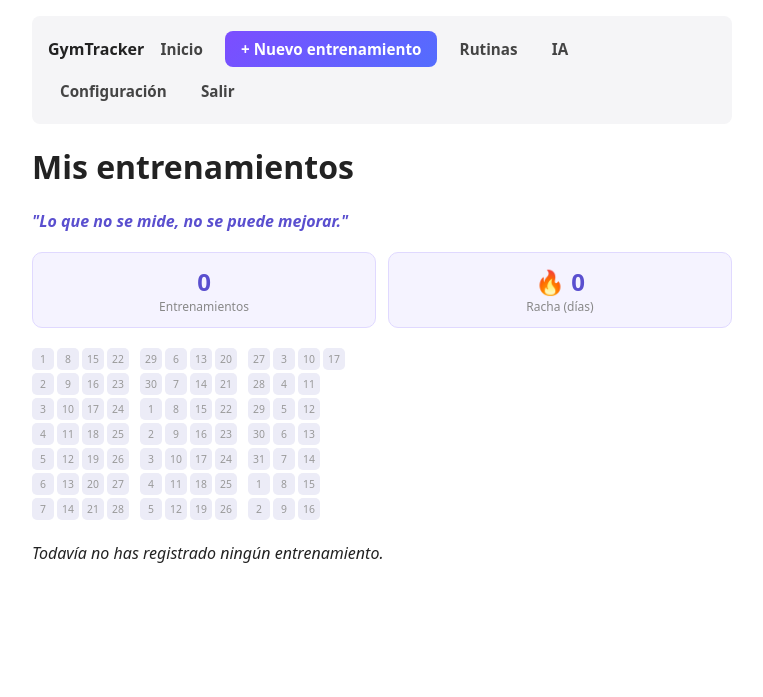
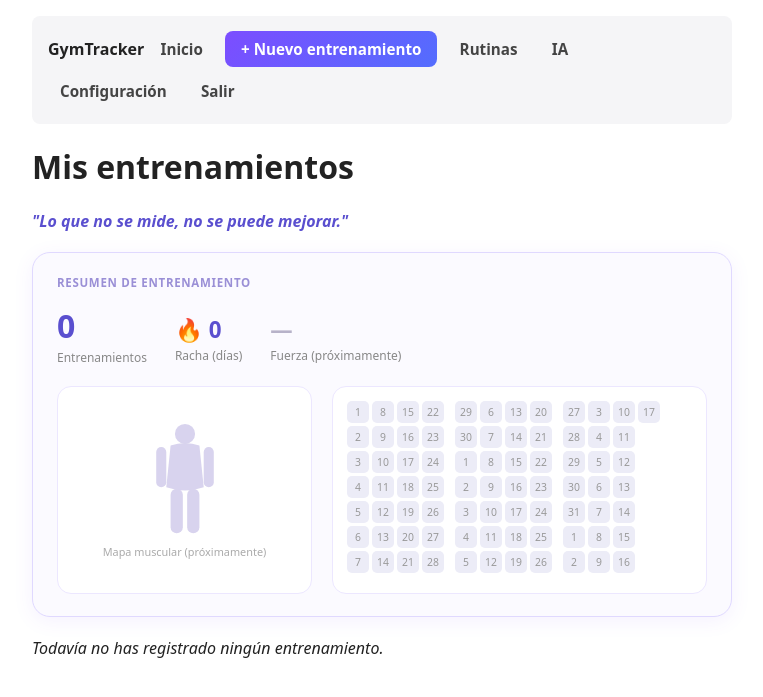
Before and after one commit to jaimemorenov621-cmyk/gym-tracker, a Flask app: page / in a window 1280 px wide. Shown: the top 697 px of the page, without its empty margins (258-1021 px from the left). Run offline with Flask 3, Linux system fonts and the light colour scheme; the visitor is signed in with stand-in values (Sample User, id 1); data that the repository does not hold is empty.

Commit message:
Rediseña "Mis entrenamientos" como panel de resumen unificado
Sustituye las cajas de estadísticas y el calendario, hasta ahora
bloques sueltos apilados, por un único .dashboard-panel con jerarquía
visual (entrenamientos como métrica principal, racha y un hueco para
"fuerza" marcado explícitamente como próximamente, sin dato inventado)
y un hueco preparado para el mapa muscular (silueta SVG estática en un
solo tono, sin lógica de intensidad todavía).

El bucle de calendar_weeks se reutiliza sin tocar routes.py. Elimina
.stats-row/.stat-box, que quedaban sin ningún uso tras el cambio.

Co-Authored-By: Claude Sonnet 5 <noreply@anthropic.com>

```diff
--- a/app/static/style.css
+++ b/app/static/style.css
@@ -462,29 +462,78 @@ select.cell-input {
     color: #8e0000;
 }
 
-.stats-row {
+.dashboard-panel {
+    background: #fbfaff;
+    border: 1px solid #e0d9ff;
+    border-radius: 18px;
+    box-shadow: 0 4px 20px rgba(124, 77, 255, 0.08);
+    padding: 22px 24px;
+    margin-bottom: 20px;
+}
+.dash-eyebrow {
+    display: block;
+    font-size: 0.72rem;
+    font-weight: 700;
+    letter-spacing: 0.06em;
+    text-transform: uppercase;
+    color: #9a8fd6;
+    margin-bottom: 14px;
+}
+.dash-metrics {
     display: flex;
-    gap: 12px;
+    align-items: baseline;
+    gap: 28px;
+    flex-wrap: wrap;
     margin-bottom: 20px;
-    flex-wrap: wrap;
 }
-.stat-box {
-    background: #f5f3ff;
-    border: 1px solid #e0d9ff;
-    border-radius: 10px;
-    padding: 12px 18px;
-    text-align: center;
-    flex: 1;
-    min-width: 100px;
-}
-.stat-box .stat-num {
-    font-size: 1.5rem;
+.dash-metric { display: flex; flex-direction: column; }
+.dash-metric-value {
+    font-size: 1.4rem;
     font-weight: 800;
     color: #5a4fcf;
 }
-.stat-box .stat-label {
+.dash-metric-primary .dash-metric-value { font-size: 2rem; }
+.dash-metric-soon .dash-metric-value { color: #b7b2c9; }
+.dash-metric-label {
     font-size: 0.75rem;
     color: #888;
+    margin-top: 2px;
+}
+.dash-body {
+    display: flex;
+    gap: 20px;
+    align-items: stretch;
+}
+.dash-muscle-map {
+    flex: 0 0 34%;
+    background: white;
+    border: 1px solid #ece7ff;
+    border-radius: 14px;
+    display: flex;
+    flex-direction: column;
+    align-items: center;
+    justify-content: center;
+    padding: 16px;
+}
+.dash-muscle-map svg { width: 72px; height: auto; }
+.dash-muscle-map svg * { fill: #d8d3ee; }
+.dash-muscle-caption {
+    font-size: 0.68rem;
+    color: #aaa;
+    margin-top: 8px;
+    text-align: center;
+}
+.dash-calendar {
+    flex: 1;
+    background: white;
+    border: 1px solid #ece7ff;
+    border-radius: 14px;
+    padding: 14px;
+    overflow-x: auto;
+}
+@media (max-width: 600px) {
+    .dash-body { flex-direction: column; }
+    .dash-muscle-map { flex-basis: auto; }
 }
 
 .calendar-grid { display: flex; gap: 3px; overflow-x: auto; padding-bottom: 6px; }
--- a/app/templates/index.html
+++ b/app/templates/index.html
@@ -5,18 +5,35 @@
         "Lo que no se mide, no se puede mejorar."
     </p>
 
-    <div class="stats-row">
-        <div class="stat-box">
-            <div class="stat-num">{{ total_workouts }}</div>
-            <div class="stat-label">Entrenamientos</div>
+    <div class="dashboard-panel">
+        <span class="dash-eyebrow">Resumen de entrenamiento</span>
+        <div class="dash-metrics">
+            <div class="dash-metric dash-metric-primary">
+                <span class="dash-metric-value">{{ total_workouts }}</span>
+                <span class="dash-metric-label">Entrenamientos</span>
             </div>
-        <div class="stat-box">
-            <div class="stat-num">🔥 {{ streak }}</div>
-            <div class="stat-label">Racha (días)</div>
+            <div class="dash-metric">
+                <span class="dash-metric-value">🔥 {{ streak }}</span>
+                <span class="dash-metric-label">Racha (días)</span>
+            </div>
+            <div class="dash-metric dash-metric-soon">
+                <span class="dash-metric-value">—</span>
+                <span class="dash-metric-label">Fuerza (próximamente)</span>
             </div>
         </div>
-
-    <div class="card">
+        <div class="dash-body">
+            <div class="dash-muscle-map">
+                <svg viewBox="0 0 100 160" aria-hidden="true">
+                    <circle cx="50" cy="18" r="14"/>
+                    <path d="M30 34 Q50 27 70 34 L76 92 Q50 101 24 92 Z"/>
+                    <rect x="10" y="36" width="14" height="56" rx="7"/>
+                    <rect x="76" y="36" width="14" height="56" rx="7"/>
+                    <rect x="30" y="94" width="17" height="62" rx="8.5"/>
+                    <rect x="53" y="94" width="17" height="62" rx="8.5"/>
+                </svg>
+                <span class="dash-muscle-caption">Mapa muscular (próximamente)</span>
+            </div>
+            <div class="dash-calendar">
                 <div class="calendar-grid">
                     {% for week in calendar_weeks %}
                         <div class="calendar-col {% if week.new_month %}new-month{% endif %}">
@@ -29,6 +46,8 @@
                             {% endfor %}
                         </div>
                     {% endfor %}
+                </div>
+            </div>
         </div>
     </div>
 
```
Lines whose indentation alone changed are shown as unchanged.
